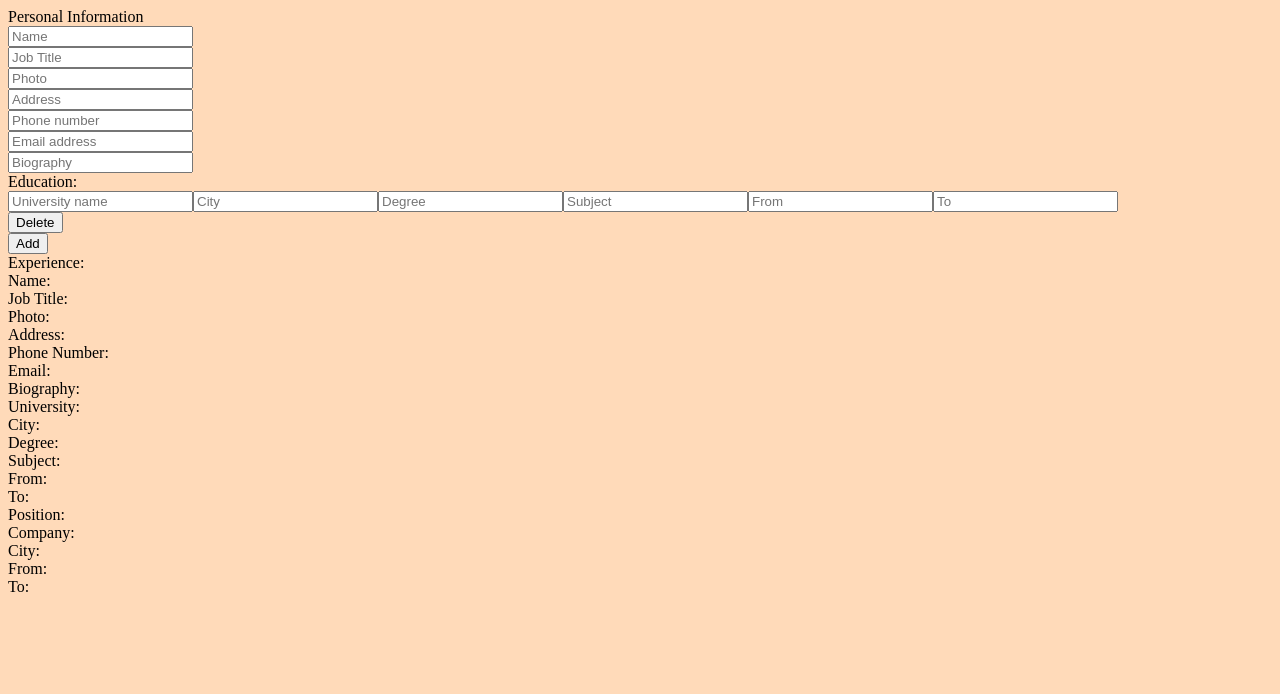
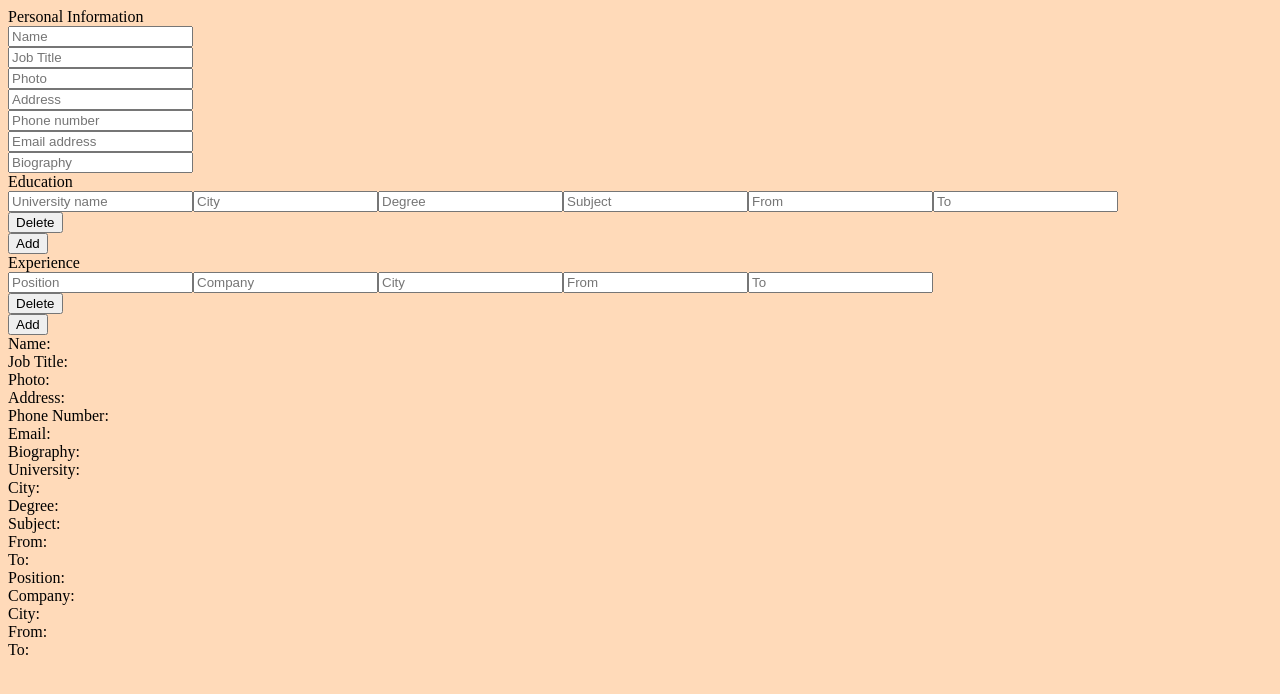
Before and after one commit to muscularmayo/cv-generator, a React (Create React App) app: page / in a window 1280 px wide. Shown: the top 694 px of the page. Built offline with nearby package versions, Linux system fonts and the light colour scheme.

Commit message:
all pieces seem to be working! but.. css is trash so it looks terrible lol

```diff
--- a/src/App.js
+++ b/src/App.js
@@ -57,9 +57,13 @@ class App extends Component {
 
   }
 
-  handleExperienceChange (info) {
+  handleExperienceChange (object, index, del) {
     const experienceInfo = [...this.state.experience]
-    experienceInfo.push(info)
+    if(!del) {
+      experienceInfo[index] = object;
+    } else {
+      experienceInfo.splice(index, 1)
+    }
     this.setState({experience: experienceInfo})
   }
 
--- a/src/components/Delete.js
+++ b/src/components/Delete.js
@@ -9,7 +9,11 @@ export default class Delete extends Component {
 
   handleClick(event) {
     //this.props.index = index
-    this.props.deleteEducation(this.props.index)
+    if(this.props.education) {
+      this.props.deleteEducation(this.props.index)
+    } else if (this.props.experience) {
+      this.props.deleteExperience(this.props.index)
+    }
     event.preventDefault();
   }
 
--- a/src/components/Education.js
+++ b/src/components/Education.js
@@ -55,7 +55,7 @@ export default class Education extends Component {
 
   render() {
     let x = []
-    x.push(<div key="education-header">Education: </div>);
+    x.push(<div key="education-header">Education </div>);
     for(let i = 0; i < this.state.count; i++) {
       x.push(
         <div id={'education' + i} key={'education' + i}>
@@ -69,7 +69,7 @@ export default class Education extends Component {
             <input index={i} name="to" placeholder="To" type="text"></input>
           </form> */
           /* <button id={i + 'del'} onClick={this.deleteEducation}>Delete</button> */}
-          <Delete index={i} deleteEducation={this.deleteEducation} />
+          <Delete education={true} index={i} deleteEducation={this.deleteEducation} />
         </div>
       )
     }
--- a/src/components/EducationForm.js
+++ b/src/components/EducationForm.js
@@ -3,14 +3,7 @@ import React, { Component } from 'react';
 export default class EducationForm extends Component {
   constructor(props){
     super(props)
-    this.state = {
-      university: '',
-      city: '',
-      degree: '',
-      subject: '',
-      from: '',
-      to: ''
-    }
+
     this.changeAppState = this.changeAppState.bind(this)
   }
 
--- a/src/components/Experience.js
+++ b/src/components/Experience.js
@@ -1,25 +1,91 @@
 import React, { Component } from 'react';
+import ExperienceForm from './ExperienceForm.js';
+import Delete from './Delete.js';
 
 export default class Experience extends Component {
   constructor(props) {
     super(props)
-
+    this.state = {
+      count: 1
+    }
     this.handleChange = this.handleChange.bind(this)
+    this.addExperience = this.addExperience.bind(this)
+    this.deleteExperience = this.deleteExperience.bind(this)
   }
 
+  handleChange (info, name, index) {
+    let experienceObject;
+    if(this.props.experienceState[index]) {
+      experienceObject = {...this.props.experienceState[index]}
+    } else {
+      experienceObject = {
+        position: '',
+        company: '',
+        city: '',
+        from: '',
+        to: ''
+      }
+    }
 
-  handleChange (info) {
+    if(name && info) {
+      experienceObject[name] = info;
+    }
+
+    this.props.handleExperienceChange(experienceObject, index)
+  }
+
+  addExperience (event) {
+    // we will add another object here
+    const newCount = this.state.count + 1
+    this.handleChange(null,null, this.state.count)
+    this.setState({count: newCount})
+
+    event.preventDefault();
+  }
+
+  deleteExperience(index) {
+    const newCount = this.state.count - 1;
+    this.setState({count: newCount})
+    //event.target.id to get the key and then slice to get just the number...
+    //event.target.id.slice(0,1)
+    this.props.handleExperienceChange(null, index, true)
+
+  }
+
+  render() {
+    let x = []
+    x.push(<div key="experience-header">Experience </div>);
+    for(let i = 0; i < this.state.count; i++) {
+      x.push(
+        <div id={'experience' + i} key={'experience' + i}>
+          <ExperienceForm experienceState={this.props.experienceState[i]} handleChange={this.handleChange} index={i} />
+          {/* <form onSubmit={this.props.onSubmit}>
+            <input name="university" id={i} onChange={this.handleChange} value={this.props.educationState.university}placeholder="University name" type="text"></input>
+            <input index={i} name="city" placeholder="City" type="text"></input>
+            <input index={i} name="degree" placeholder="Degree" type="text"></input>
+            <input index={i} name="subject" placeholder="Subject" type="text"></input>
+            <input index={i} name="from" placeholder="From" type="text"></input>
+            <input index={i} name="to" placeholder="To" type="text"></input>
+          </form> */
+          /* <button id={i + 'del'} onClick={this.deleteEducation}>Delete</button> */}
+          <Delete experience={true} index={i} deleteExperience={this.deleteExperience} />
+        </div>
+      )
+    }
+    x.push(<button key="addButton" onClick={this.addExperience}>Add</button>);
+    return x;
 
   }
 
 
-
-  render() {
-    return (
-      <div id="experience-input">
-        Experience:
-
-      </div>
-    )
-  }
+  // render() {
+  //   return (
+  //     <form onSubmit={this.props.onSubmit}>
+  //       <label>
+  //         Biography:
+  //         <input type="text" value={this.props.value}  onChange={this.handleChange}/>
+  //       </label>
+  //     </form>
+  //   );
+  // }
 }
--- /dev/null
+++ b/src/components/ExperienceForm.js
@@ -0,0 +1,29 @@
+import React, { Component } from 'react';
+
+export default class ExperienceForm extends Component {
+  constructor(props){
+    super(props)
+
+    this.changeAppState = this.changeAppState.bind(this)
+  }
+
+  changeAppState(event) {
+    //this.props.index = index
+    //event.target.value = info
+    //event.target.name = name
+    this.props.handleChange(event.target.value, event.target.name, this.props.index)
+  }
+
+  render() {
+    return (
+      <form onSubmit={this.props.onSubmit}>
+        <input value={this.props.experienceState.position} index={this.props.index} name="position" placeholder="Position" type="text" onChange={this.changeAppState}></input>
+        <input value={this.props.experienceState.company} index={this.props.index} name="company" placeholder="Company" type="text" onChange={this.changeAppState}></input>
+        <input value={this.props.experienceState.city} index={this.props.index} name="city" placeholder="City" type="text" onChange={this.changeAppState}></input>
+        <input value={this.props.experienceState.from} index={this.props.index} name="from" placeholder="From" type="text" onChange={this.changeAppState}></input>
+        <input value={this.props.experienceState.to} index={this.props.index} name="to" placeholder="To" type="text" onChange={this.changeAppState}></input>
+      </form>
+    )
+  }
+
+}
```
